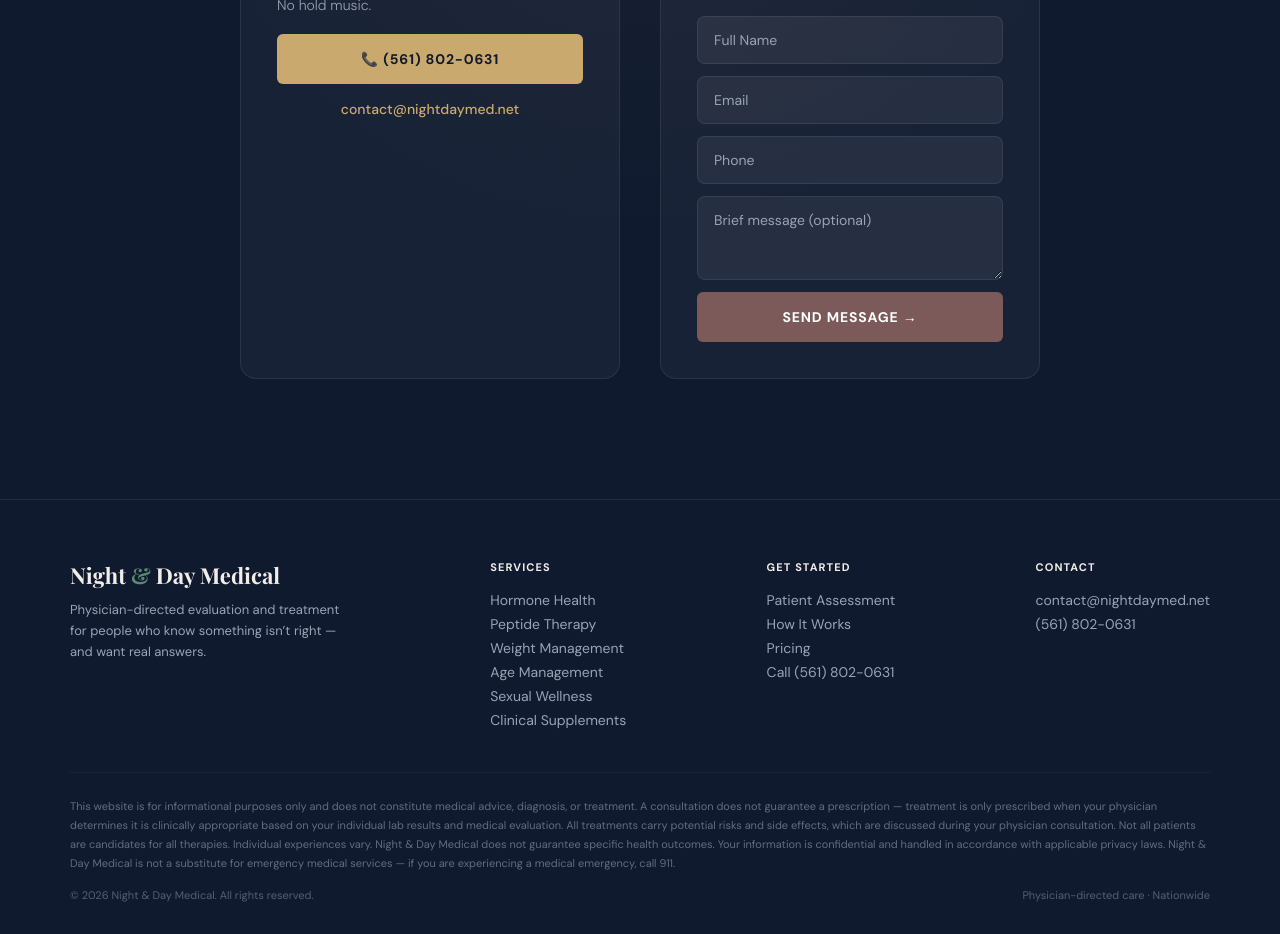
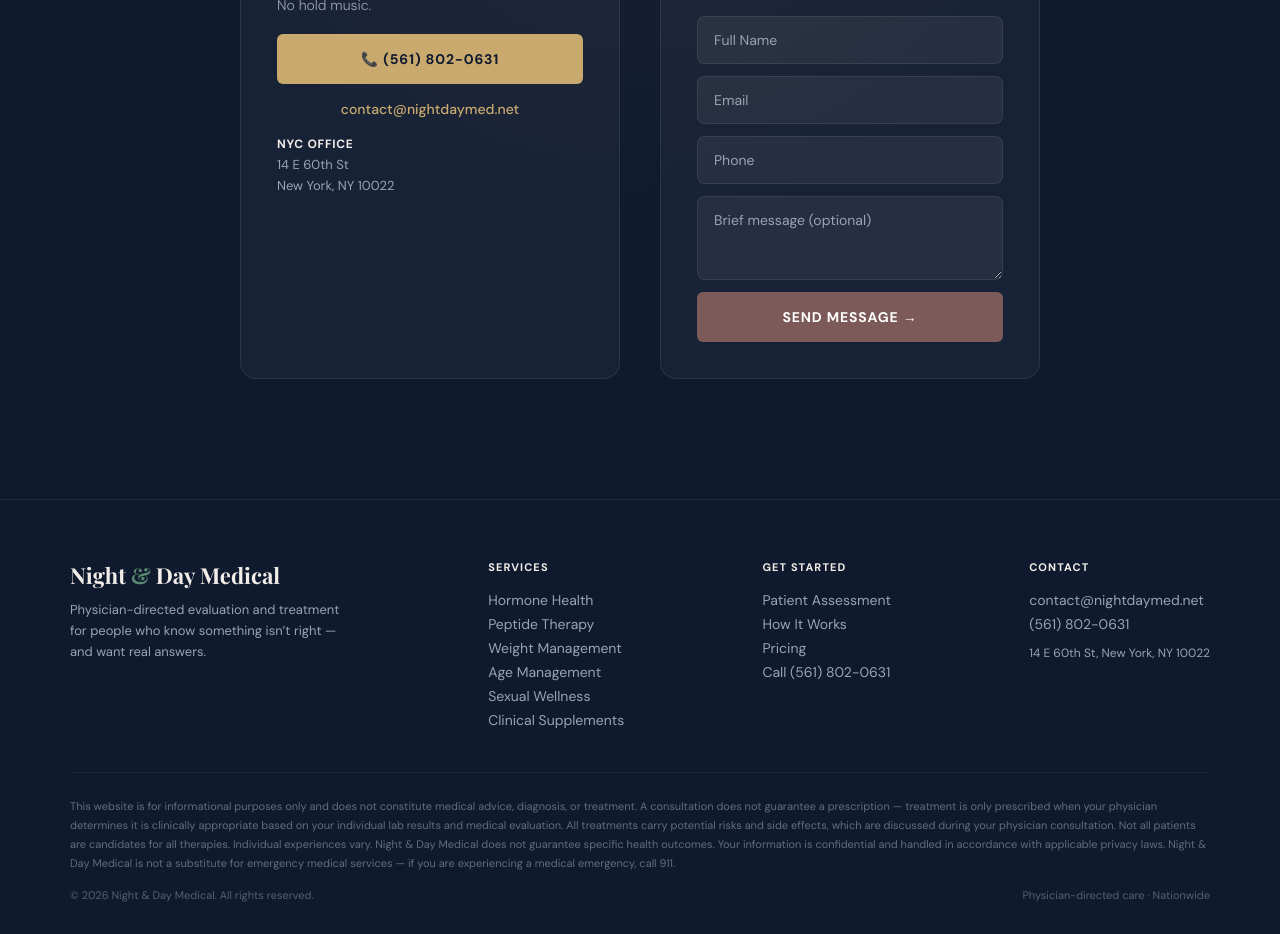
Before and after one commit to dumplings561-lgtm/ndm-marketing, a Next.js app: page / in a window 1280 px wide. Shown: the part 6380-7314 px from the top of the page. Built offline with nearby package versions, Linux system fonts and the light colour scheme; a web font is replaced by a local one.

Commit message:
fix: contact form from address (resend.dev fallback) + add NYC address

```diff
--- a/pages/api/contact.js
+++ b/pages/api/contact.js
@@ -15,7 +15,7 @@
 
   try {
     await resend.emails.send({
-      from: 'Night & Day Medical <noreply@nightdaymed.net>',
+      from: process.env.RESEND_FROM_EMAIL || 'Night & Day Medical <intake@resend.dev>',
       to: ['anthony@nightdaymed.net'],
       subject: `🔔 New Lead: ${name}`,
       html: `
--- a/pages/index.js
+++ b/pages/index.js
@@ -197,6 +197,10 @@
               <p>Speak directly with our team. No phone trees. No hold music.</p>
               <a href="tel:5618020631" className="btn-gold" style={{width:'100%',justifyContent:'center'}}>&#128222; (561) 802-0631</a>
               <a href="mailto:contact@nightdaymed.net" className="contact-email-link">contact@nightdaymed.net</a>
+              <div className="contact-address" style={{marginTop:16,fontSize:13,color:'var(--text-on-dark-dim)',lineHeight:1.6}}>
+                <strong style={{color:'var(--text-on-dark)',fontSize:12,letterSpacing:'.06em',textTransform:'uppercase'}}>NYC Office</strong><br/>
+                14 E 60th St<br/>New York, NY 10022
+              </div>
             </div>
             <div className="contact-form-wrap">
               <h3>Send Us a Message</h3>
@@ -223,7 +227,7 @@
           <div className="footer-brand"><div className="nav-logo" style={{fontSize:22}}>Night <span>&amp;</span> Day Medical</div><p>Physician-directed evaluation and treatment for people who know something isn&rsquo;t right &mdash; and want real answers.</p></div>
           <div className="footer-col"><h4>Services</h4><a href="#services">Hormone Health</a><a href="#services">Peptide Therapy</a><a href="#services">Weight Management</a><a href="#services">Age Management</a><a href="#services">Sexual Wellness</a><a href="#services">Clinical Supplements</a></div>
           <div className="footer-col"><h4>Get Started</h4><a href="https://ndm-intake.vercel.app">Patient Assessment</a><a href="#process">How It Works</a><a href="#pricing">Pricing</a><a href="tel:5618020631">Call (561) 802-0631</a></div>
-          <div className="footer-col"><h4>Contact</h4><a href="mailto:contact@nightdaymed.net">contact@nightdaymed.net</a><a href="tel:5618020631">(561) 802-0631</a></div>
+          <div className="footer-col"><h4>Contact</h4><a href="mailto:contact@nightdaymed.net">contact@nightdaymed.net</a><a href="tel:5618020631">(561) 802-0631</a><span style={{fontSize:12,color:'var(--text-on-dark-dim)',lineHeight:1.5,marginTop:8,display:'block'}}>14 E 60th St, New York, NY 10022</span></div>
         </div>
         <div className="footer-disclaimer">This website is for informational purposes only and does not constitute medical advice, diagnosis, or treatment. A consultation does not guarantee a prescription &mdash; treatment is only prescribed when your physician determines it is clinically appropriate based on your individual lab results and medical evaluation. All treatments carry potential risks and side effects, which are discussed during your physician consultation. Not all patients are candidates for all therapies. Individual experiences vary. Night &amp; Day Medical does not guarantee specific health outcomes. Your information is confidential and handled in accordance with applicable privacy laws. Night &amp; Day Medical is not a substitute for emergency medical services &mdash; if you are experiencing a medical emergency, call 911.</div>
         <div className="footer-bottom"><span>&copy; 2026 Night &amp; Day Medical. All rights reserved.</span><span>Physician-directed care &middot; Nationwide</span></div>
```
